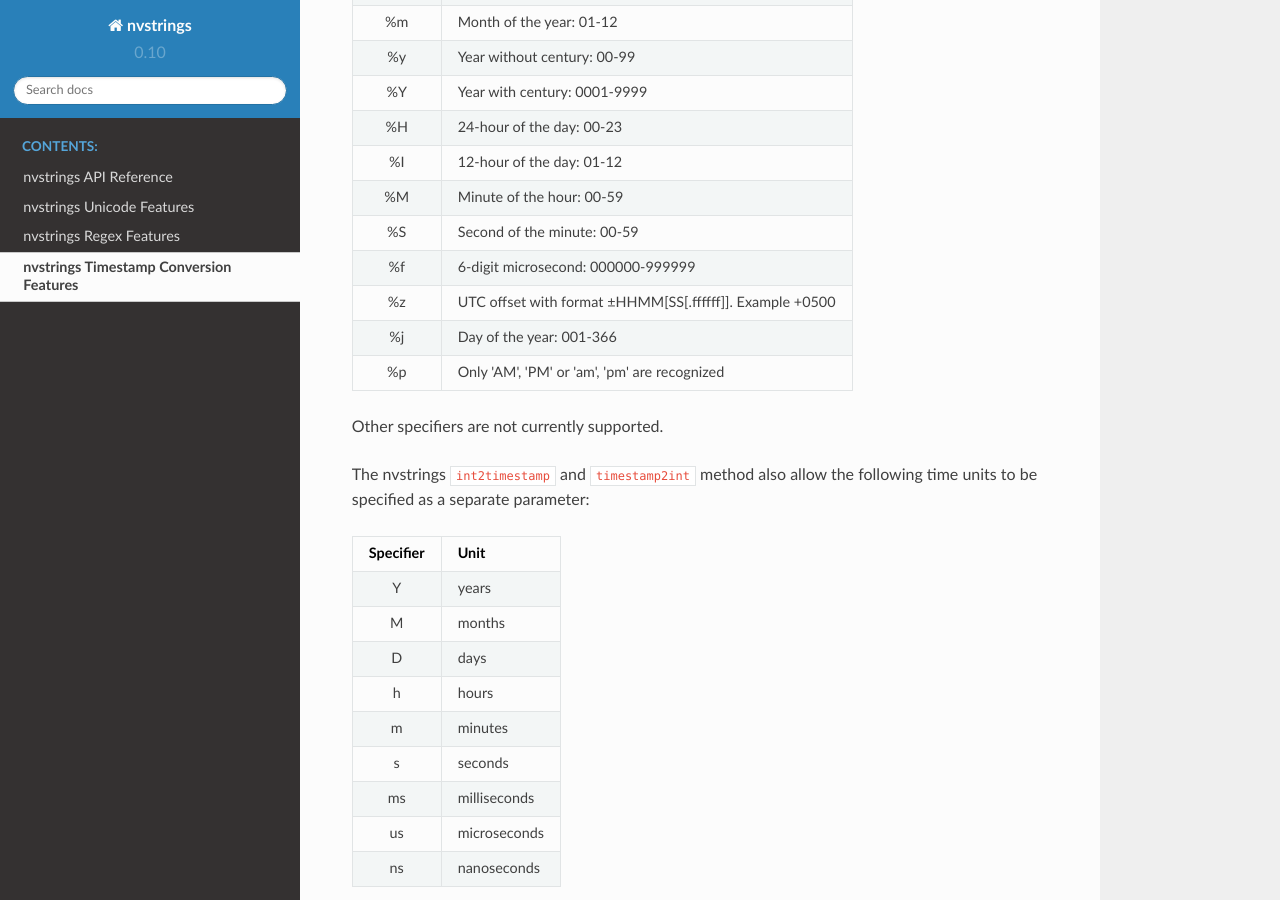
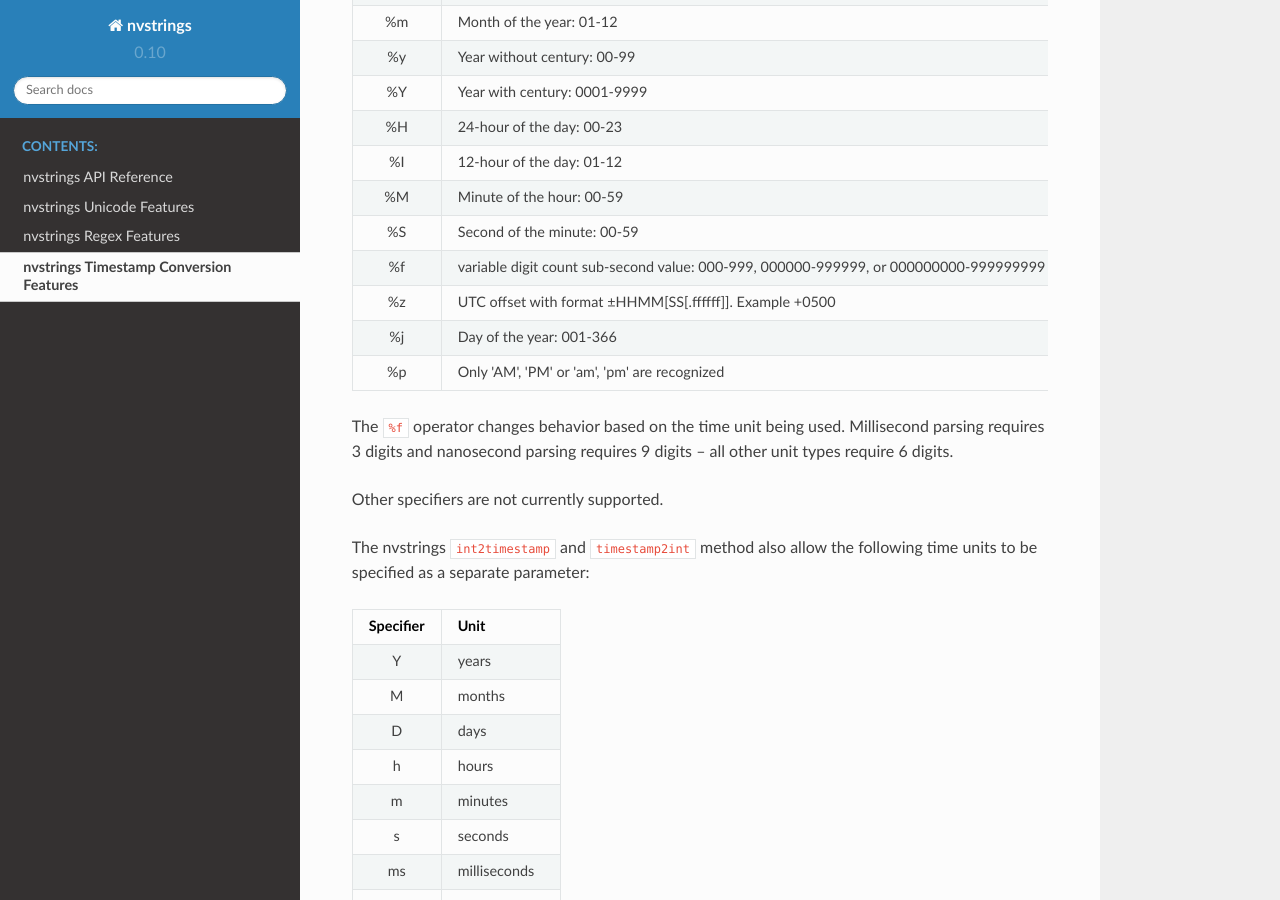
Before and after one commit to rapidsai/custrings, a Sphinx documentation site: the page built from docs/source/datetime.md, in a window 1280 px wide and 900 px high, scrolled down 443 px. Built offline with Sphinx 7.4.7 and the Read the Docs theme 2.0.0, drawn with Linux system fonts in a browser that asks for light colours.

Commit message:
Update timestamp documentation to reflect actual %f behavior

```diff
--- a/docs/source/datetime.md
+++ b/docs/source/datetime.md
@@ -19,10 +19,12 @@
 | %I | 12-hour of the day: 01-12 |
 | %M | Minute of the hour: 00-59|
 | %S | Second of the minute: 00-59 |
-| %f | 6-digit microsecond: 000000-999999 |
+| %f | variable digit count sub-second value: 000-999, 000000-999999, or 000000000-999999999 |
 | %z | UTC offset with format ±HHMM[SS[.ffffff]]. Example +0500 |
 | %j | Day of the year: 001-366 |
 | %p | Only 'AM', 'PM' or 'am', 'pm' are recognized |
+
+The `%f` operator changes behavior based on the time unit being used. Millisecond parsing requires 3 digits and nanosecond parsing requires 9 digits -- all other unit types require 6 digits.
 
 Other specifiers are not currently supported.
 
```
